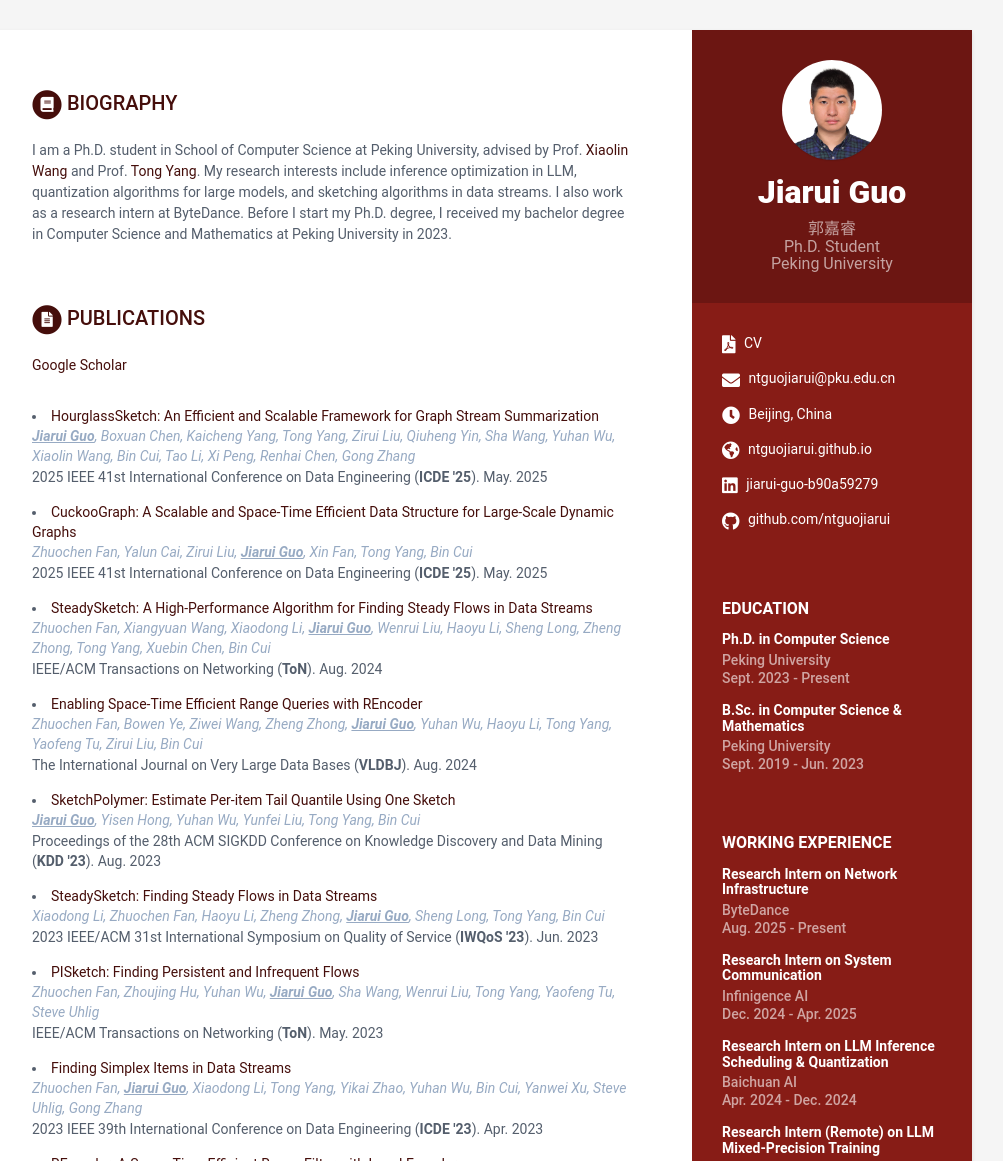
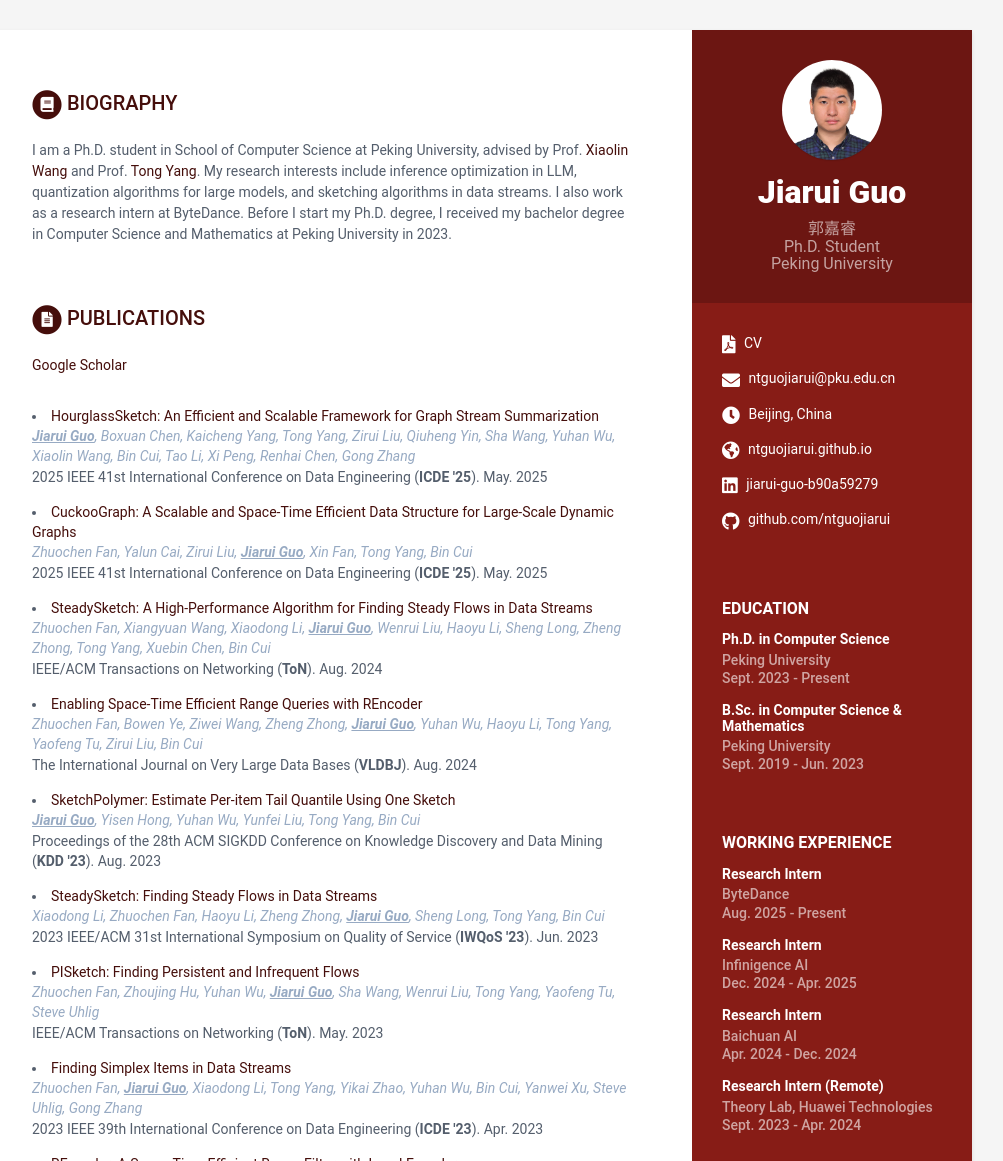
Before and after one commit to ntguojiarui/ntguojiarui.github.io, a Jekyll site: the page built from index.html, in a window 1280 px wide, cut to the strip 0-1161 px from the top of the page. Shown: the whole strip, without its empty margins (168-1171 px from the left). Built offline with Jekyll 4.4.1, drawn with Linux system fonts in a browser that asks for light colours.

Commit message:
remove working details

```diff
--- a/_data/data.yml
+++ b/_data/data.yml
@@ -94,15 +94,15 @@ publications:
         link: "./papers/PISketch-FFSPIN22.pdf"
 
 experiences:
-    - role: Research Intern on Network Infrastructure
+    - role: Research Intern
       company: ByteDance
       time: Aug. 2025 - Present
-    - role: Research Intern on System Communication
+    - role: Research Intern
       company: Infinigence AI
       time: Dec. 2024 - Apr. 2025
-    - role: Research Intern on LLM Inference Scheduling & Quantization
+    - role: Research Intern
       company: Baichuan AI
       time: Apr. 2024 - Dec. 2024
-    - role: Research Intern (Remote) on LLM Mixed-Precision Training
+    - role: Research Intern (Remote)
       company: Theory Lab, Huawei Technologies
       time: Sept. 2023 - Apr. 2024
```
